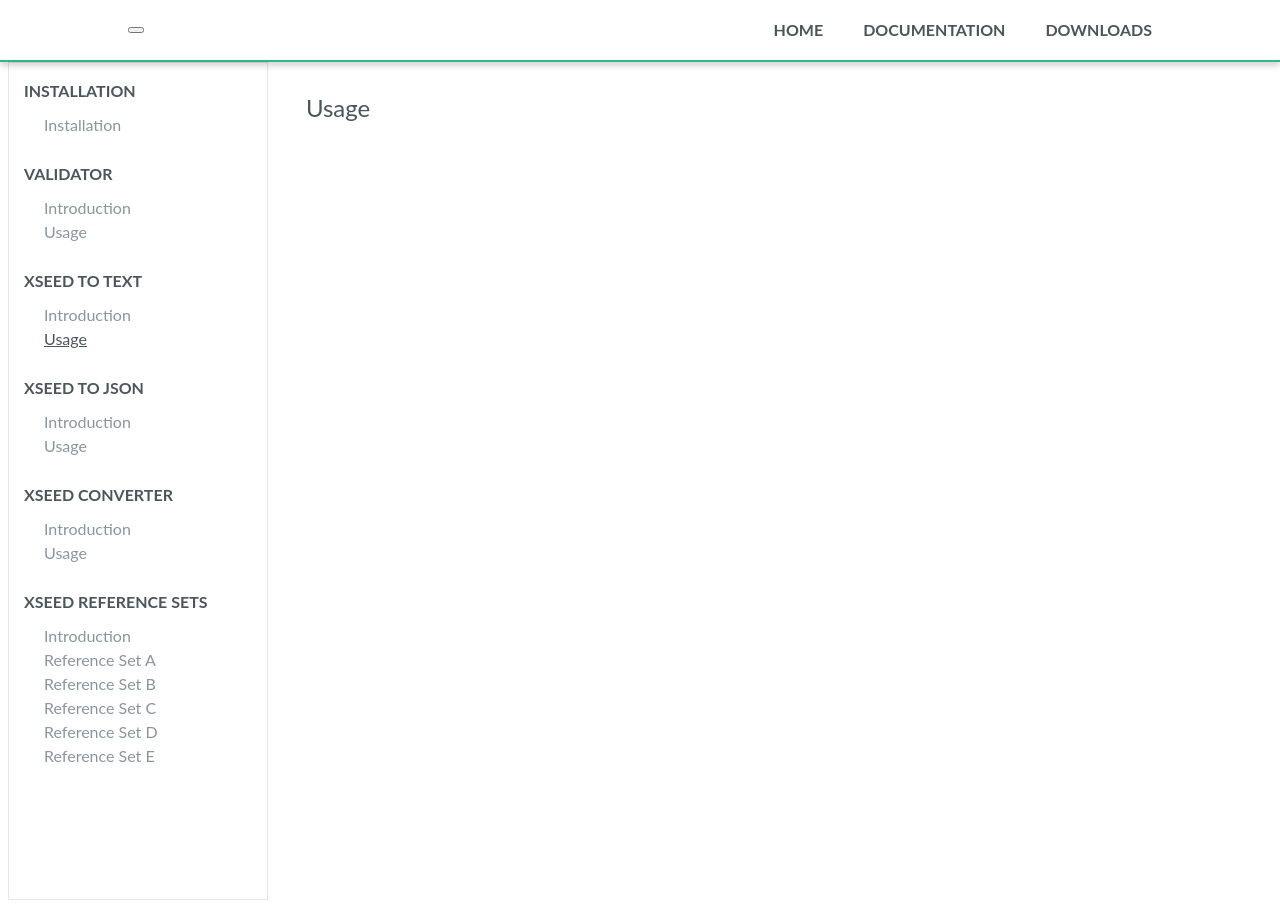
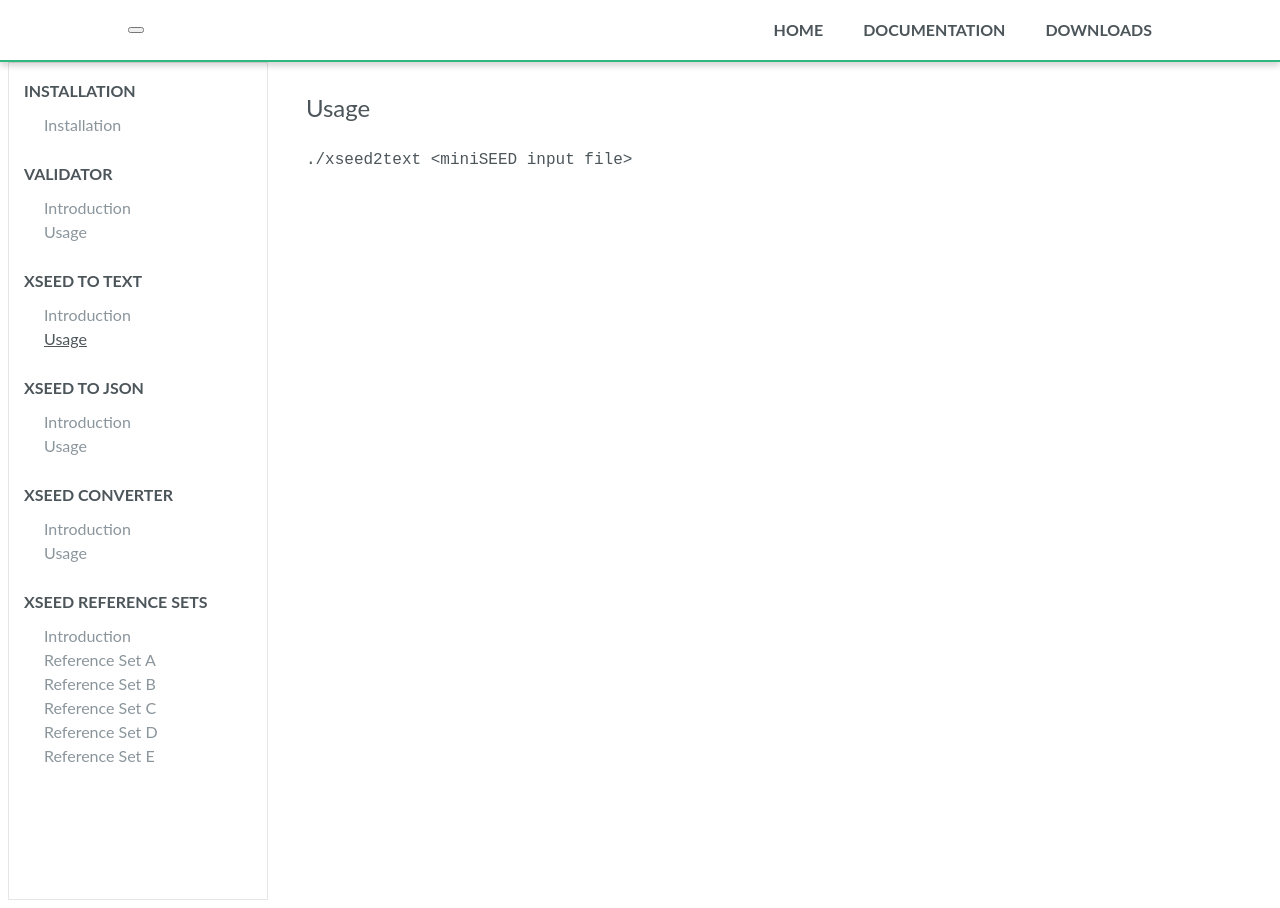
Before and after one commit to jeffreyleifer/xseed-utils, a Jekyll site: the page built from docs/_documentation/xSEED to Text/Usage.md, in a window 1280 px wide. Built offline with Jekyll 4.4.1, drawn with Linux system fonts in a browser that asks for light colours; nearby versions of some CDN libraries; comment, search, counter and statistics services are not loaded.

Commit message:
Added xSEED to Text/Usage

````diff
--- a/docs/_documentation/xSEED to Text/Usage.md
+++ b/docs/_documentation/xSEED to Text/Usage.md
@@ -4,3 +4,5 @@ category: xSEED to Text
 order: 2
 title: Usage
 ---
+
+```./xseed2text <miniSEED input file>```
````
